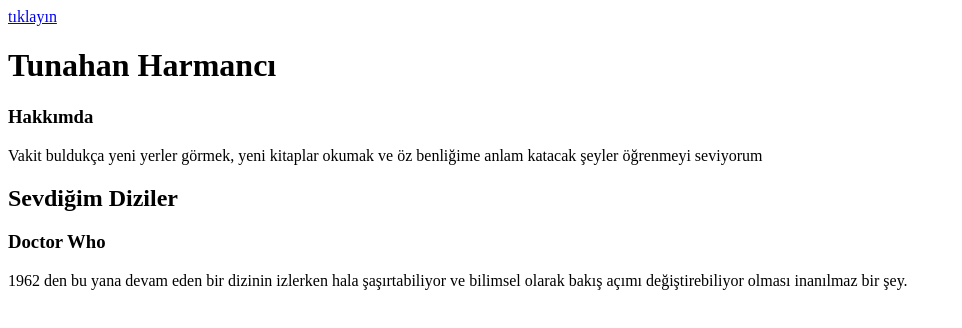
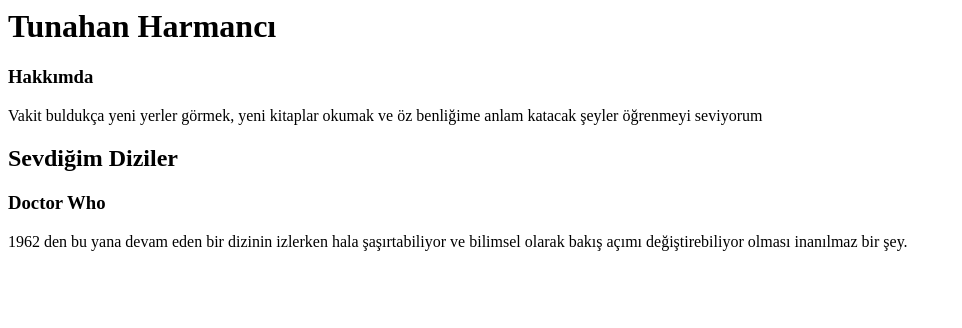
Before and after one commit to tunahanharmanci/-lk-Web-Site, a plain HTML site: page index.html in a window 1280 px wide. Shown: the whole page, without its empty margins (0-962 px from the left). Drawn offline with Linux system fonts and the light colour scheme.

Commit message:
İlk Web Sitesi Oluşturudu

```diff
--- a/index.html
+++ b/index.html
@@ -1,6 +1,4 @@
 <html>
-    <a href="tunahanharmanci">tıklayın</a>
-
    <!-- Web Sitesinin Adresi Oluşturuldu -->
 <title>tunahanharmanci</title>
     <body>
```
